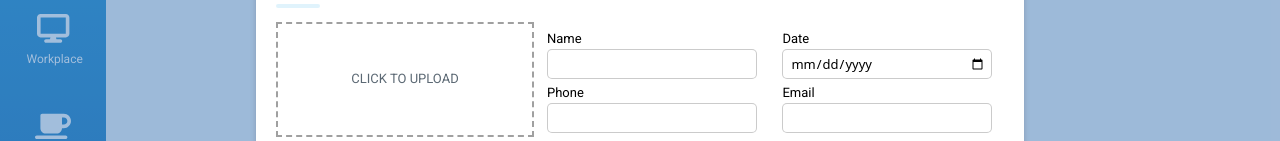
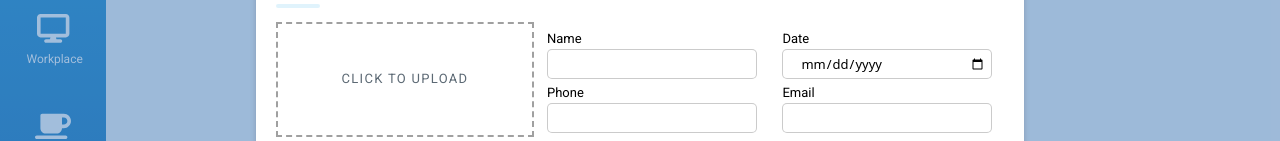
Before and after one commit to maghraby1998/Employees, a React (Create React App) app: page /employees in a window 1280 px wide. Both pictures are taken after typing "Sample" into the empty fields and a click on the button "Add new". Shown: the part 154-295 px from the top of the page. Built offline with nearby package versions, Linux system fonts and the light colour scheme.

Commit message:
11/5/2022 stick with the style

```diff
--- a/src/components/Form.js
+++ b/src/components/Form.js
@@ -99,7 +99,7 @@ const Form = (props) => {
   if (employee.image) {
     imageDisplay = <img src={employee.image} style={{ height: "100%" }} />;
   } else {
-    imageDisplay = <span className="text-center">Click to upload</span>;
+    imageDisplay = <span className="text-center text-[rgba(40, 104, 174, 0.43)] tracking-widest">Click to upload</span>;
   }
 
   return (
--- a/src/css/Employee.css
+++ b/src/css/Employee.css
@@ -382,3 +382,9 @@
         width: 70%;
     }
 }
+
+/* @media only screen and (min-width:1076px) {
+    .add-btn{
+        font-size: 11px;
+    }
+} */
--- a/src/css/Form.css
+++ b/src/css/Form.css
@@ -99,11 +99,11 @@
     text-overflow: '';
     border: 1px solid rgba(170, 170, 170, 0.603);
     border-radius: 5px;
-    padding: 0px 5px;
     height: 30px;
     width: 100%;
     cursor: pointer;
     font-size: 13px;
+    padding: 0px 5px 0px 15px;
     /* outline: none; */
 }
 
```
